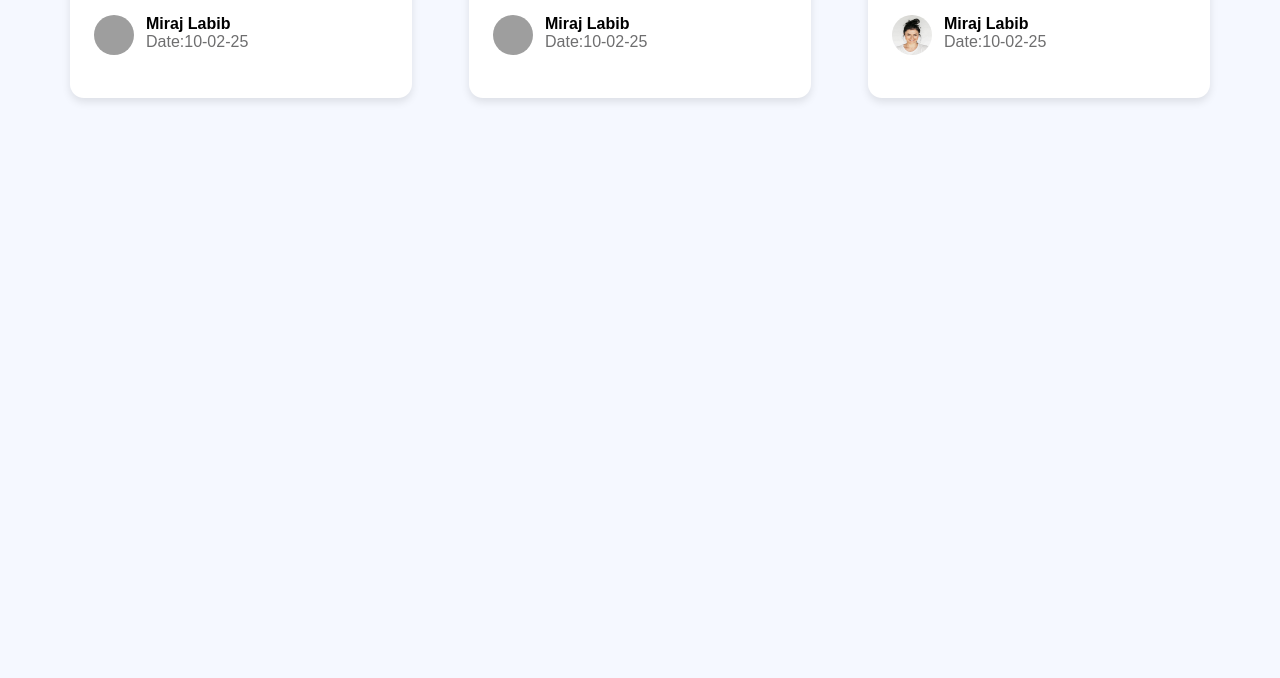
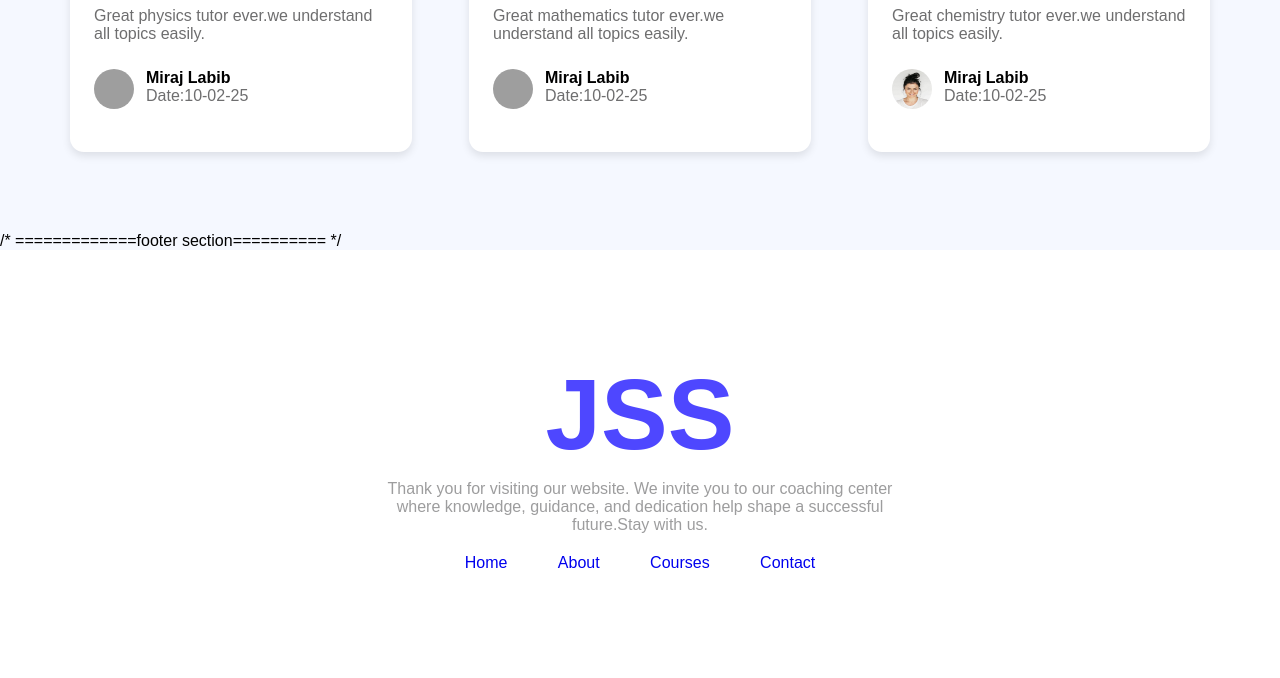
Before and after one commit to nuralamjoy/assignment01, a plain HTML site: page index.html in a window 1280 px wide. Shown: the part 2367-3045 px from the top of the page. Before the commit the page ends 2545 px from the top, so only its background shows below. Drawn offline with Linux system fonts and the light colour scheme; grey boxes are pictures that could not be loaded.

Commit message:
footer section complate

```diff
--- a/index.html
+++ b/index.html
@@ -27,6 +27,9 @@
         </div>
         <img src="Assets/about.jpg" alt="">
     </section>
+
+    /* =============progress section========== */
+
     <section class="progress container">
         <div class="content">
             <h3>all of our productive students</h3>
@@ -47,6 +50,8 @@
             </div>
         </div>
     </section>
+
+    /* =============contact section========== */
     <section class="contact container">
         <h2>contact with us</h2>
         <form>
@@ -62,6 +67,8 @@
             <button type="submit" class="cmn_btn" >Submit</button>
             </form>
     </section>
+
+/* =============feedback section========== */
     <section class="feedback container">
         <h2>students feedback</h2>
         <div class="card">
@@ -122,5 +129,24 @@
         </div>
     </section>
 
+
+/* =============footer section========== */
+    <footer>
+        <section class="container" >
+            <div class="footer_content">
+                <h1>JSS</h1>
+            <p>Thank you for visiting our website. We invite you to our coaching center where knowledge, guidance, and dedication help shape a successful future.Stay with us.</p>
+            <div class="menu">
+                <ul>
+                    <li><a href="#">Home</a></li>
+                    <li><a href="#">About</a></li>
+                    <li><a href="#">Courses</a></li>
+                    <li><a href="#">Contact</a></li>
+                </ul>
+            </div>
+            </div>
+        </section>
+    </footer>
+
 </body>
 </html>
--- a/style.css
+++ b/style.css
@@ -5,6 +5,12 @@
     box-sizing: border-box;
     font-family: 'Fira Sans', sans-serif;
     transition: all .3s linear;
+}
+a{
+    text-decoration: none;
+}
+li{
+    list-style: none;
 }
 body{
     background-color: #F5F8FF;
@@ -14,6 +20,7 @@ body{
    margin: 0 auto;
 
 }
+
 .cmn_btn{
     background-color: #4E47FF;
     color: #ffffff;
@@ -28,6 +35,9 @@ body{
   font-size: 18px;
   font-weight: bold;
 }
+
+
+/* =============header design========== */
 header{
     background-image: url(Assets/Hero-bg.png);
     width: 100%;
@@ -51,6 +61,9 @@ nav button{
     height: 48px;
 
 }
+
+
+/* =============herro design========== */
 .hero{
     /* background-color: #47ff6c; */
     width: 905px;
@@ -71,6 +84,9 @@ nav button{
     text-transform: capitalize;
 
 }
+
+
+/* =============about us design========== */
 .about{
     /* background-color: aqua; */
     height: 328px;
@@ -105,6 +121,9 @@ nav button{
     padding: 10px 30px;
 }
 
+
+
+/* =============students progress design========== */
 .progress{
     background-color: #E5E7FF;
     height: 306px;
@@ -141,6 +160,9 @@ nav button{
 .active{
     text-align: center;
 }
+
+
+/* =============form design========== */
 .contact{
     height: 632px;
     display: flex;
@@ -183,6 +205,9 @@ form button{
 form label{
     font-size: 18px;
 }
+
+
+/* =============students feedback design========== */
 .feedback{
     /* text-align: center; */
     margin-bottom: 80px;
@@ -235,3 +260,44 @@ i{
     border-radius: 50%;
 
 }
+
+
+/* =============footer design========== */
+footer{
+    background-color: white;
+    text-align: center;
+    height: 428px;
+    display: flex;
+    align-items: center;
+
+}
+footer h1{
+    font-size: 100px;
+    color: #4E47FF;
+    margin-bottom: 8px;
+}
+.footer_content{
+    width: 531px;
+    margin: 0 auto;
+}
+.footer_content p{
+    font-size: 16px;
+    color: #9d9d9e;
+    margin-bottom: 20px;
+}
+.menu{
+    width: 401px;
+    margin: 0 auto;
+}
+.menu ul{
+    font-size: 16px;
+    color: #4E47FF;
+    display: flex;
+    flex-wrap: wrap;
+    /* gap: 10px; */
+    align-items: center;
+    justify-content: space-around;
+}
+.menu ul li a:hover{
+    font-weight: bold;
+}
```
